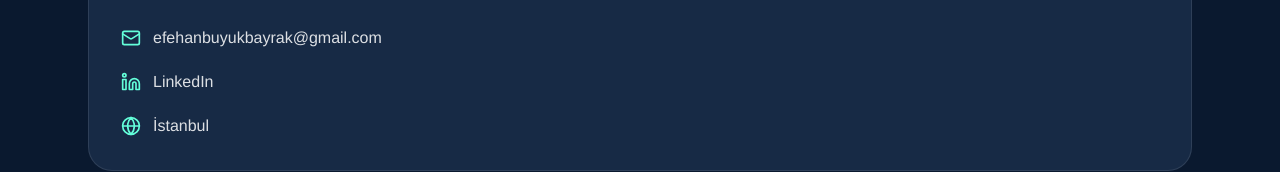
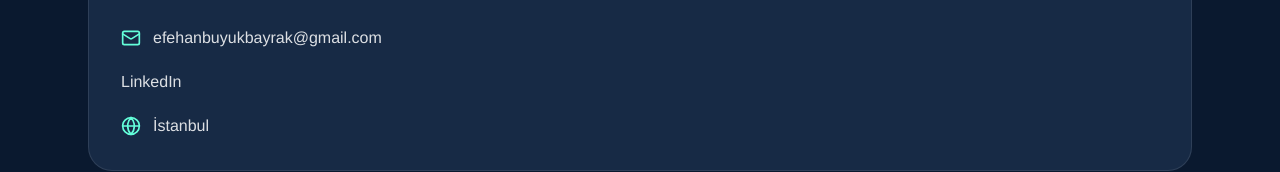
Before and after one commit to efehanbuyukbayrak/portfolyo, a React (Vite) app: page / in a window 1280 px wide. Shown: the part 3434-3606 px from the top of the page. Built offline with nearby package versions, Linux system fonts and the light colour scheme.

Commit message:
fix linkedin

```diff
--- a/src/App.tsx
+++ b/src/App.tsx
@@ -254,14 +254,12 @@ export default function App() {
               <span>efehanbuyukbayrak@gmail.com</span>
             </div>
 
-            <a
+           <a
   href="https://www.linkedin.com/in/efehan-b%C3%BCy%C3%BCkbayrak"
   target="_blank"
   rel="noopener noreferrer"
-  className="flex items-center gap-3 transition hover:text-[#64FFDA]"
 >
-  <Linkedin className="h-5 w-5 text-[#64FFDA]" />
-  <span>LinkedIn</span>
+  LinkedIn
 </a>
 
             <div className="flex items-center gap-3">
```
Also changed, not shown: 3 other files (tests, documents, lock files or other folders).
